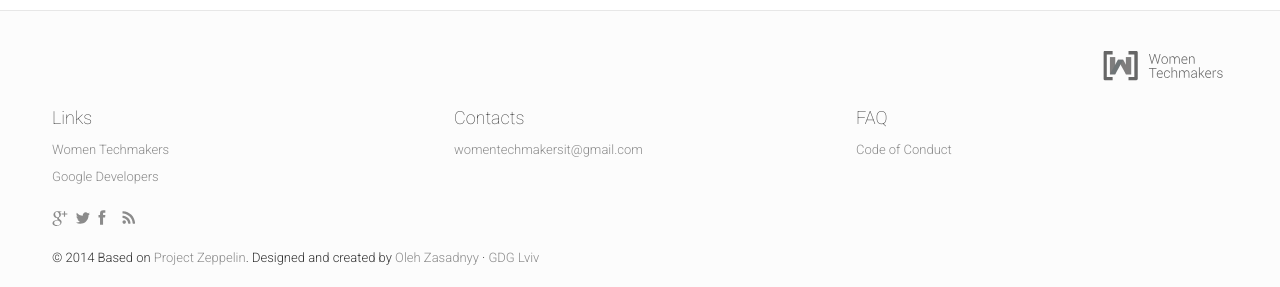
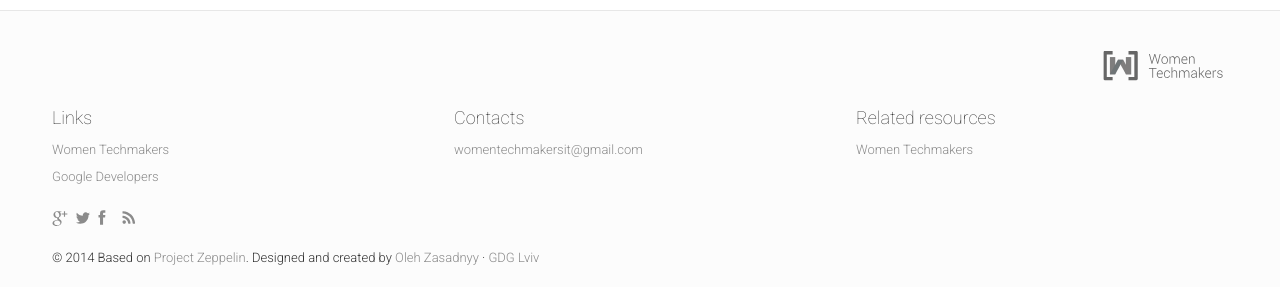
Before and after one commit to gdgbari/wtm2016, a Jekyll site: the page built from index.html, in a window 1280 px wide and 900 px high, scrolled down 3110 px. Shown: the part 610-897 px from the top of the window. Built offline with Jekyll 4.4.1, drawn with Linux system fonts in a browser that asks for light colours; nearby versions of some CDN libraries; comment, search, counter and statistics services are not loaded.

Commit message:
Update _config.yml

```diff
--- a/_config.yml
+++ b/_config.yml
@@ -177,9 +177,9 @@
   links:
    - {link: "mailto:womentechmakersit@gmail.com", text: "womentechmakersit@gmail.com"}
  -
-  title: "FAQ"
+  title: "Related resources"
   links:
-   - {permalink: "/cod/", text: "Code of Conduct"}
+   - {link: "https://www.womentechmakers.com/", text: "Women Techmakers"}
 
 # Blog
 blogTitle: "Latest news"
```
